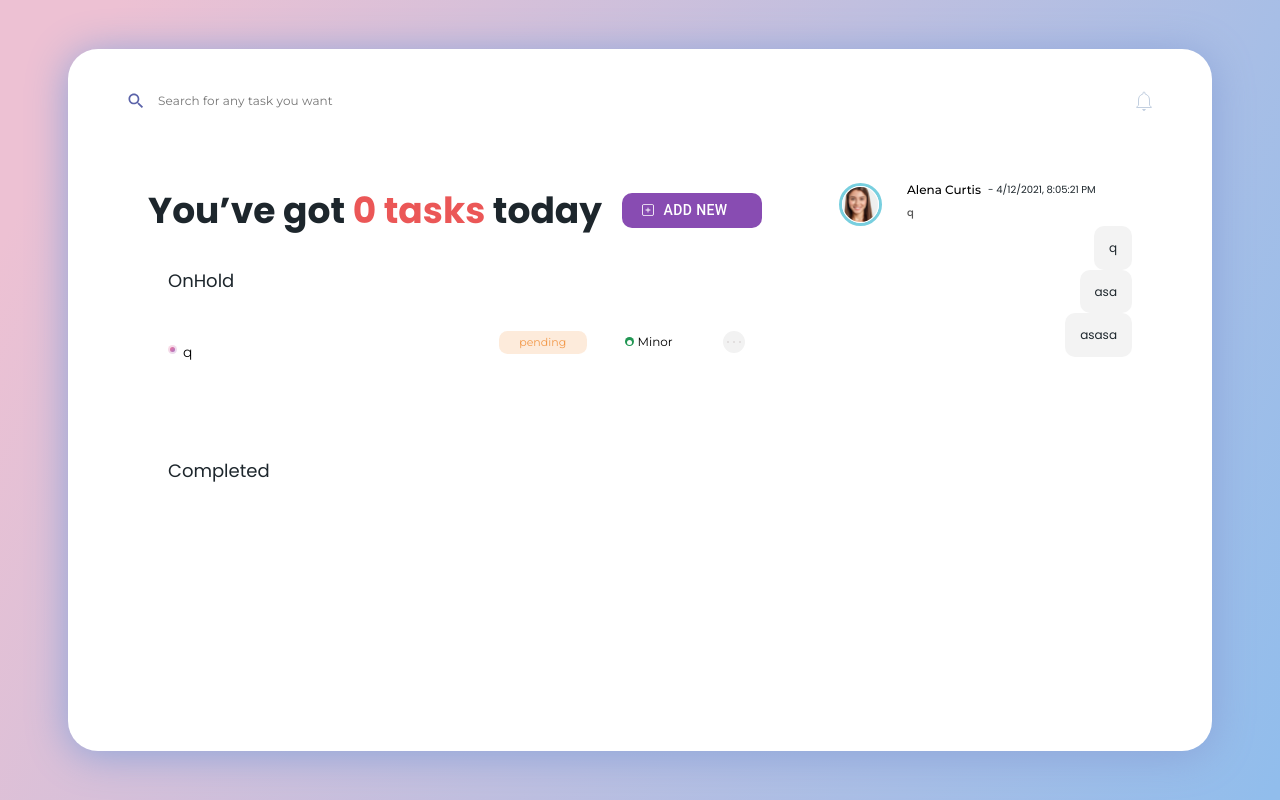
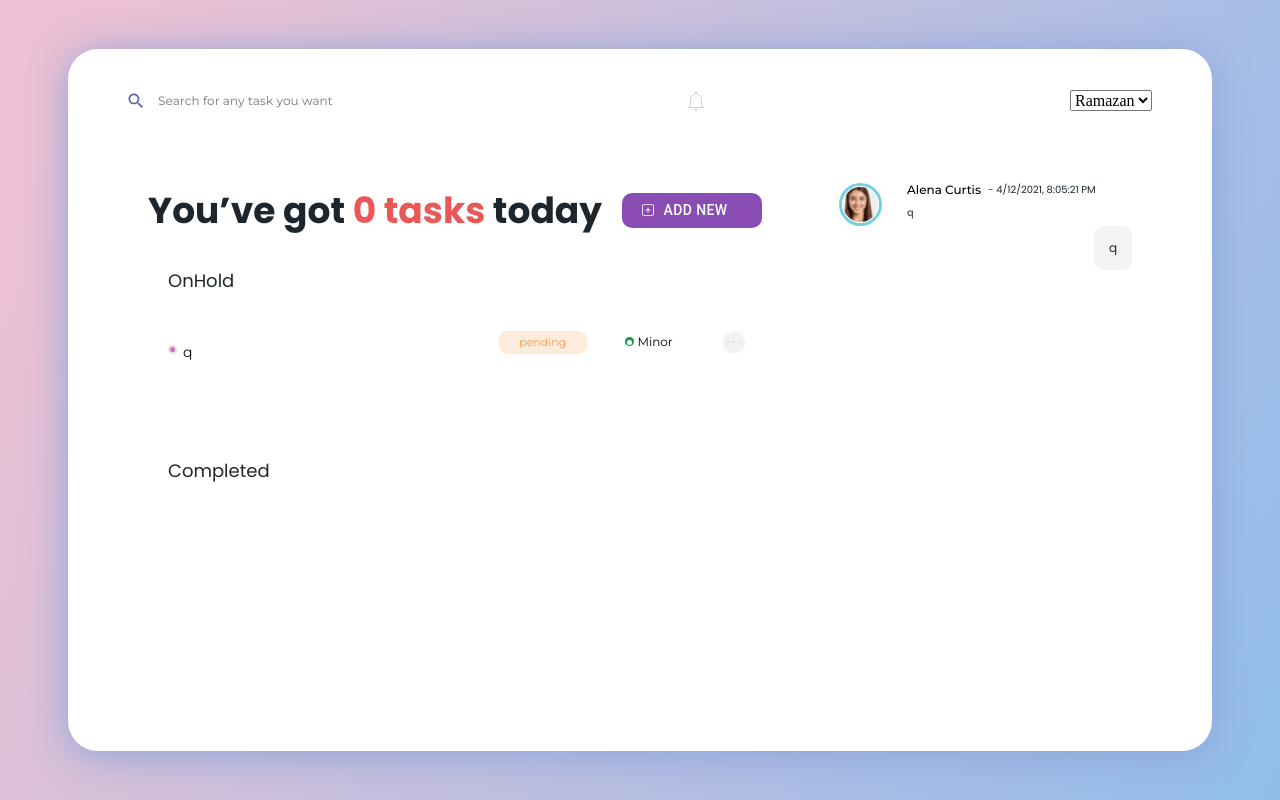
Before and after one commit to RamazanIttiev/DD_final, a React (Create React App) app: page / in a window 1280 px wide. Built offline with nearby package versions, Linux system fonts and the light colour scheme; data requests are answered from the project's data file.

Commit message:
started users select

```diff
--- a/db.json
+++ b/db.json
@@ -20,17 +20,13 @@
       "taskId": "efcb1dec-7362-4cf4-aaec-c72be0445a20",
       "text": "q",
       "id": "29099fc9-5f3a-4828-8653-a706f82b73cb"
-    },
-    {
-      "taskId": "efcb1dec-7362-4cf4-aaec-c72be0445a20",
-      "id": "b1eb2781-9e9a-4905-b0bc-a41c1fc2ac92",
-      "text": "asa"
-    },
-    {
-      "taskId": "efcb1dec-7362-4cf4-aaec-c72be0445a20",
-      "id": "baf5a1d2-38cf-4001-acc4-f795ac12a3dc",
-      "text": "asasa"
     }
   ],
-  "users": []
+  "users": [
+    {
+      "name": "Ramazan",
+      "id": 1,
+      "avatar": "https://pixabay.com/photos/skull-death-mountain-lion-puma-1170772/"
+    }
+  ]
 }
--- a/src/Components/App/App.jsx
+++ b/src/Components/App/App.jsx
@@ -22,6 +22,7 @@ const App = observer(() => {
     store.tasks.getTasks();
     store.comments.getMessages();
     store.comments.getComments();
+    store.users.getUsers();
   }, []);
 
   const handleClose = () => {
--- a/src/Components/Header/Header.jsx
+++ b/src/Components/Header/Header.jsx
@@ -2,14 +2,23 @@ import React from 'react';
 import './Header.scss';
 import Search from '../Search/Search';
 import Bell from '../../assets/icons/notification.svg';
+import { observer } from 'mobx-react';
+import store from '../../state';
 
-const Header = () => {
+const Header = observer(() => {
+  const users = store.users.users;
+
   return (
     <div className="Header">
       <Search />
       <img src={Bell} alt="notification" />
+      <select name="users">
+        {users.map(user => {
+          return <option value={user.name}>{user.name}</option>;
+        })}
+      </select>
     </div>
   );
-};
+});
 
 export default Header;
--- a/src/api/index.js
+++ b/src/api/index.js
@@ -1,10 +1,11 @@
 import axios from 'axios';
-import { CommentsService, TasksService } from './services';
+import { CommentsService, TasksService, UsersService } from './services';
 import store from '../state';
 
 class API {
   request;
   tasks;
+  users;
   comments;
   requestList = [];
 
@@ -15,6 +16,7 @@ class API {
 
     this.setInterceptors();
 
+    this.users = new UsersService(this.request);
     this.tasks = new TasksService(this.request);
     this.comments = new CommentsService(this.request);
   }
--- a/src/api/services/Commets.service.js
+++ b/src/api/services/Commets.service.js
@@ -20,10 +20,6 @@ export class CommentsService {
     return this.request.post(`/messages`, data);
   }
 
-  // postExtraCommentDB(data) {
-  //   return this.request.post(`/comments/`, data);
-  // }
-
   // deleteTasksDB(id) {
   //   return this.request.delete(`/tasks/${id}`);
   // }
--- /dev/null
+++ b/src/api/services/Users.service.js
@@ -0,0 +1,10 @@
+export class UsersService {
+  request;
+  constructor(instance) {
+    this.request = instance;
+  }
+
+  getUsersDB() {
+    return this.request.get('/users');
+  }
+}
--- a/src/api/services/index.js
+++ b/src/api/services/index.js
@@ -1,2 +1,3 @@
 export * from './Tasks.service';
+export * from './Users.service';
 export * from './Commets.service';
--- /dev/null
+++ b/src/state/UsersState.js
@@ -0,0 +1,16 @@
+import { makeAutoObservable } from 'mobx';
+import api from '../api';
+
+class UsersState {
+  users = [];
+
+  constructor() {
+    makeAutoObservable(this);
+  }
+
+  async getUsers() {
+    return (this.users = await api.users.getUsersDB());
+  }
+}
+
+export default UsersState;
--- a/src/state/index.js
+++ b/src/state/index.js
@@ -1,11 +1,13 @@
 import Preloader from './Preloader';
+import UsersState from './UsersState';
 import TasksState from './TasksState';
 import CommentsState from './CommentsState';
 
 class State {
   tasks = new TasksState();
+  users = new UsersState();
+  preloader = new Preloader();
   comments = new CommentsState();
-  preloader = new Preloader();
 }
 
 const store = new State();
```
